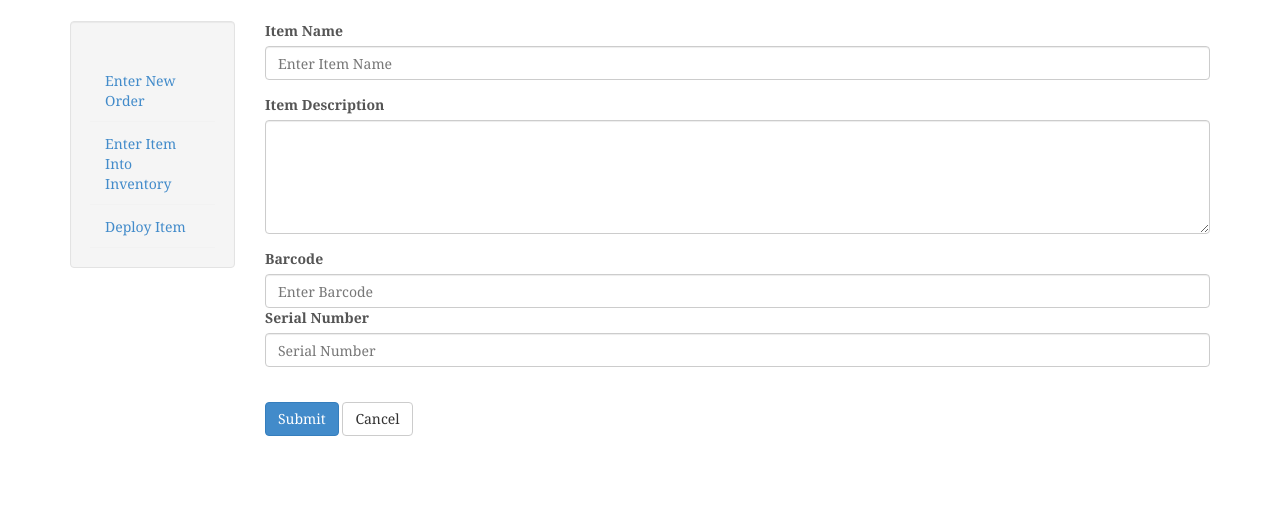
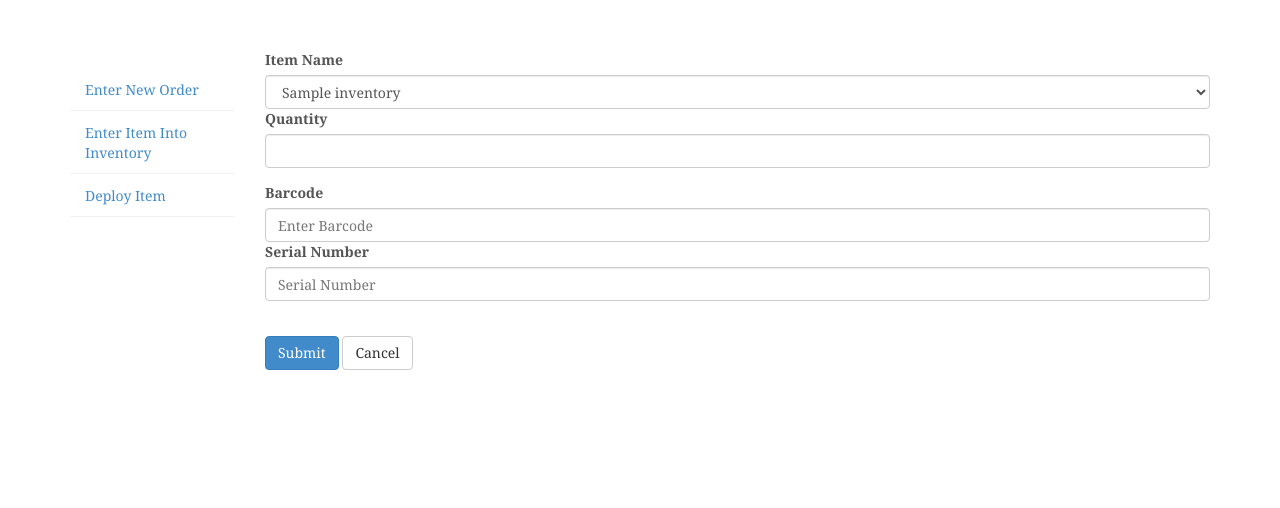
Before and after one commit to noblet83/inventory, a PHP site: page /addInventory.php in a window 1280 px wide; the page is wider, and only the part inside the window is pictured. Shown: the part 51-559 px from the top of that part. Run offline with PHP 8.4, Linux system fonts and the light colour scheme; tables that the repository leaves empty or names only in its code hold one stand-in row (values such as "Sample post"); some libraries are stand-ins or nearby versions.

Commit message:
updated addInventory.php

```diff
--- a/action/addInventory.php
+++ b/action/addInventory.php
@@ -7,21 +7,36 @@
 	if(isset($_POST['submit'])){
 		//Assign Vars
 		$item_name = mysqli_real_escape_string($db->link, $_POST['item_name']);
-		$item_desc = mysqli_real_escape_string($db->link, $_POST['item_desc']);
+    $instock = mysqli_real_escape_string($db->link, $_POST['instock']);
 		$barcode = mysqli_real_escape_string($db->link, $_POST['barcode']);
 		$serial = mysqli_real_escape_string($db->link, $_POST['serial']);
 
+
+
+     //Create a query to use for drop down when selecting an Item Name
+
+
 		//Simple Validation
-		if($item_name == ''|| $item_desc == ''|| $barcode== '' || $serial == ''){
+		if($item_name == ''|| $instock== ''){
 			//set error
 			$error = "Please fill out all required fields";
 		} else{
-			$query = "Insert INTO inventory
-						(item_name, item_desc, barcode, serial, instock)
-						VALUES('$item_name', '$item_desc', '$barcode', '$serial', 1)";
-			$insert_row = $db->insertInventory($query);
+			$query = "UPDATE inventory
+                SET
+                item_name = '$item_name',
+                barcode = '$barcode',
+                serial = '$serial',
+                instock = '$instock'
+						    WHERE item_name = '$item_name'";
+			$update_row = $db->updateInventory($query);
 		}
 	}
+$query = "SELECT * FROM inventory
+                ORDER by item_name ASC";
+  //Run Query
+  $inventory = $db->select($query);
+
+
 
 
 ?>
@@ -29,18 +44,29 @@
 
 
 ?>
+<form role="form" method="post" action="addInventory.php">
+  <!-- Add dropdown to choose item name -->
 
-<form role="form" method="post" action="addInventory.php">
-  <div class="form-group">
+  <div class="form-group md-col-6">
     <label for="item_name">Item Name</label>
-    <input type="text" class="form-control" name="item_name" id="item_name" placeholder="Enter Item Name">
+    <br>
+
+  <?php if($inventory):?>
+    <select id="item_name" name="item_name" class="form-control">
+      <?php while($row = $inventory->fetch_assoc()) : ?>
+        <option value="<?php echo $row['item_name']; ?>"><?php echo $row['item_name']; ?></option>
+      <?php endwhile  ;?>
+    </select>
+
+  <?php else : ?>
+    <p>There are no inventory yet</p>
+  <?php endif; ?>
+
+  <div class="form-group md-col-4">
+    <label for="instock">Quantity</label>
+    <input type="number" name="instock" id="instock" class="form-control">
   </div>
-  <div class="form-group">
-    <label for="editor1">Item Description</label>
-    <textarea name="item_desc" id="editor1" class="form-control" rows="5" cols="40"></textarea>
-      <script>
-        CKEDITOR.replace('editor1');
-      </script>
+
   </div>
   <label for="barcode">Barcode</label>
   <input type="text" name="barcode" id="barcode" class="form-control" placeholder="Enter Barcode"></textarea>
--- a/includes/header.php
+++ b/includes/header.php
@@ -28,7 +28,8 @@
             <span class="icon-bar"></span>
             <span class="icon-bar"></span>
 
-            </button> <a href="index.php" class="navbar-brand">Inventory System</a>
+            <!-- Need to fix this with document root -->
+            </button> <a href="/inventory/main/index.php" class="navbar-brand">Inventory System</a>
 
         </div>
         <nav class="collapse navbar-collapse pull-right" role="navigation">
@@ -67,22 +68,24 @@
 <div class="container">
   <div class="row">
     <div class="col-sm-12">
+      <h1 aria-live="assertive" class="text-center">
       <?php if(isset($_GET['msg'])): ?>
         <div class="alert alert-success"><?php echo htmlentities($_GET['msg']); ?></div>
       <?php endif; ?>
+      <//h1>
     </div>
   </div>
 </div>
 <div class="container">
   <div class="row">
     <div class="col-md-2" id="leftCol">
-        <div class="well">
-            <ul role="complimentary" class="nav nav-stacked" id="sidebar">
-                <li><a href="#sec2" class="">Enter New Order</a>
+        <div class="">
+            <ul role="complimentary" class="nav nav-pills nav-stacked" id="sidebar">
+                <li><a href="/inventory/action/addOrder.php" class="">Enter New Order</a>
                 </li>
-                <li><a href="#sec4" class="">Enter Item Into Inventory</a>
+                <li><a href="/inventory/action/addInventory.php" class="">Enter Item Into Inventory</a>
                 </li>
-                <li><a href="#sec3" class="">Deploy Item</a>
+                <li><a href="/inventory/action/addTransaction.php" class="">Deploy Item</a>
                 </li>
             </ul>
         </div>
--- a/main/inventory.php
+++ b/main/inventory.php
@@ -10,7 +10,7 @@
       $posts = $db->select($query);
     } else{
         //Create Query
-      $query = "SELECT * FROM inventory WHERE instock = 1
+      $query = "SELECT * FROM inventory WHERE instock > 1
                 ORDER by item_id DESC";
       //Run Query
       $inventory = $db->select($query);
@@ -39,7 +39,7 @@
 	  			<td><?php echo $row['item_desc'] ; ?></td>
 	  			<td><?php echo $row['barcode'] ; ?></td>
 	  			<td><?php echo $row['serial'] ; ?></td>
-          <td>Need to add this counting</td>
+          <td><?php echo $row['instock'] ; ?></td>
 	  			<td><button type="button" class="btn btn-sm  btn-default">Modify</button></td>
           		<td><button type="button" class="btn btn-sm btn-danger">Delete</button></td>
 	  		</tr>
--- a/main/users.php
+++ b/main/users.php
@@ -18,7 +18,7 @@
 ?>
 
     <h1><legend>Users In the System</legend></h1>
-      <button type="submit" onclick="window.location.href='../action/addItem.php'" class="btn btn-primary">
+      <button type="submit" onclick="window.location.href='../action/addUser.php'" class="btn btn-primary">
         <span class="glyphicon glyphicon-plus"></span>  Add A New User
       </button>
     <table summary="users"class="table table-striped">
```
